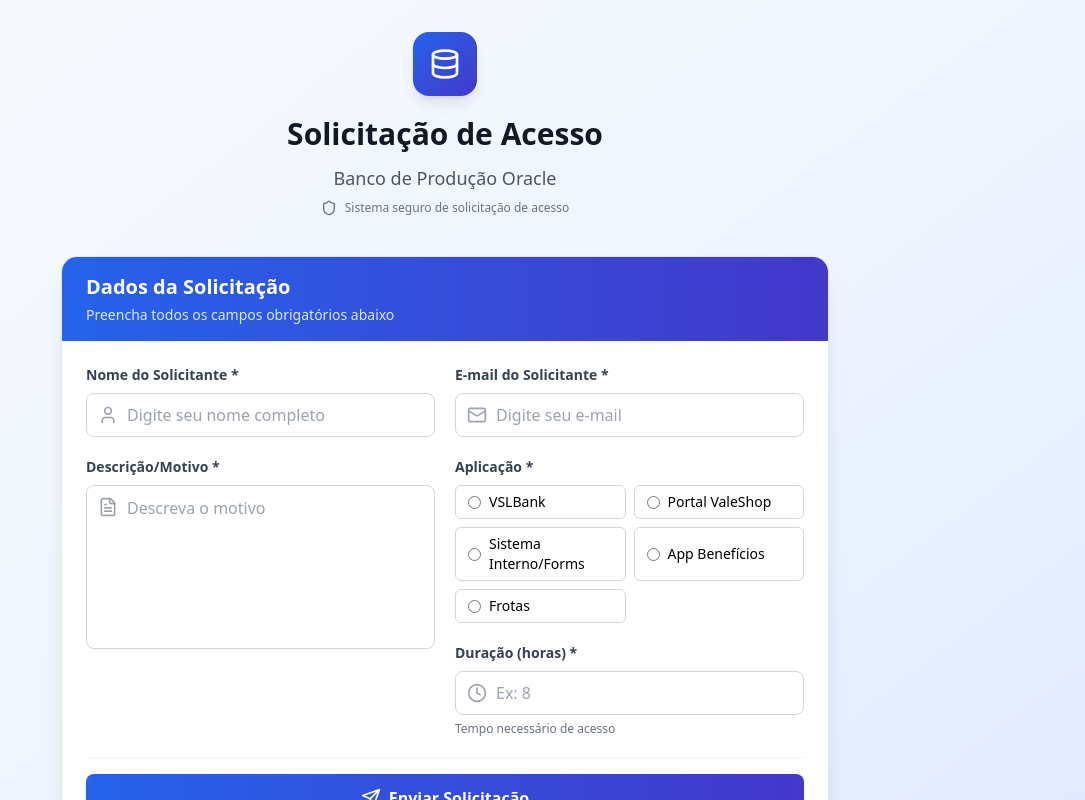
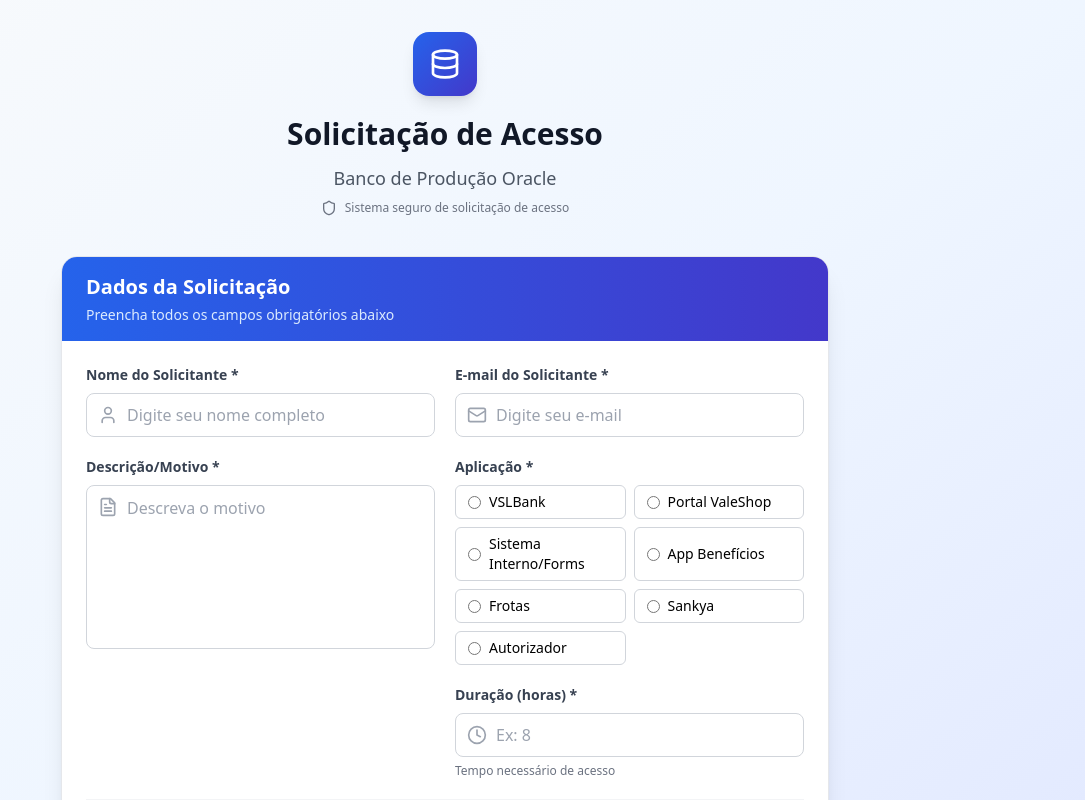
Before and after one commit to kaua2398/test2, a React (Vite) app: page / in a window 1280 px wide. Shown: the top 800 px of the page, without its empty margins (195-1280 px from the left). Built offline with nearby package versions, Linux system fonts and the light colour scheme.

Commit message:
Colocando mais aplicações

```diff
--- a/src/App.tsx
+++ b/src/App.tsx
@@ -245,7 +245,9 @@ function App() {
                             { value: 'Portal ValeShop', label: 'Portal ValeShop' },
                             { value: 'Sistema Interno/Forms', label: 'Sistema Interno/Forms' },
                             { value: 'App Benefícios', label: 'App Benefícios' },
-                            { value: 'Frotas', label: 'Frotas' }
+                            { value: 'Frotas', label: 'Frotas' },
+                            { value: 'Sankya', label: 'Sankya' },
+                            { value: 'Autorizador', label: 'Autorizador' }
                           ].map(app => (
                             <label key={app.value} className={`flex items-center px-3 py-1.5 rounded-md border cursor-pointer transition-all duration-150 text-sm font-medium
                               ${formData.application === app.value ? 'bg-blue-600 text-white border-blue-600' : errors.application ? 'border-red-500 bg-red-50 text-red-700' : 'bg-white border-gray-300 hover:border-blue-400'}
```
